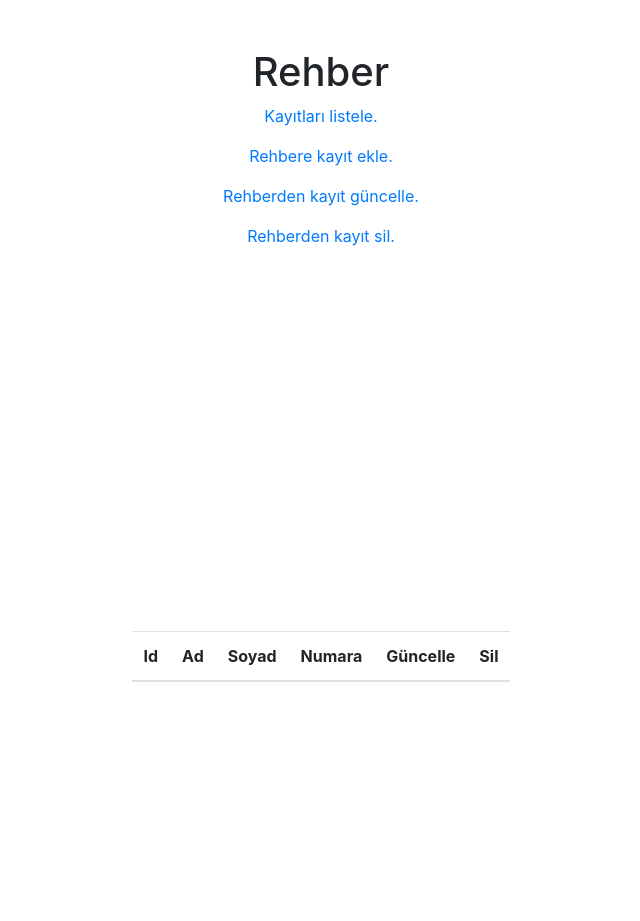
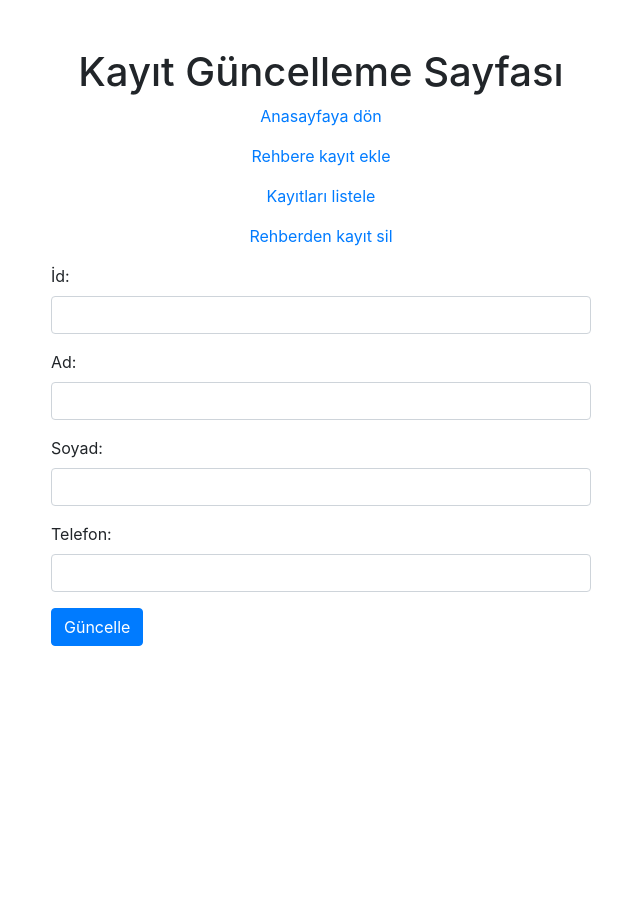
Before and after one commit to kemalhk/rehber-site, a Flask app: page /update in a window 1280 px wide. Shown: the top 921 px of the page, without its empty margins (319-959 px from the left). After the commit the page ends 646 px from the top, so only its background shows below. Run offline with Flask 3, Linux system fonts and the light colour scheme; lists and menus that the app fills with data are empty; parts of the project's set-up code (start-up, migrations or seed data) failed here and were passed over; some libraries are stand-ins or nearby versions.

Commit message:
modallar olusturuldu crud ıslemlerinde hata var onlara bakılıcak

```diff
--- a/app.py
+++ b/app.py
@@ -100,7 +100,29 @@ def list():
     users = Rehber.query.all()
     return render_template('list.html', users=users)
 
-# Kayıt güncelleme sayfası
+""" # Kayıt güncelleme sayfası
+@app.route('/update', methods=['GET', 'POST'])
+def update():
+
+    if request.method == 'POST':
+        id=request.form['id']
+
+        #guncelle = Rehber.query.filter_by(Rehber.id==id).first()
+        #guncelle = Rehber.query.filter_by(id==id).first()
+
+        # Güncellenen kaydı veritabanından al
+        guncelle = Rehber.query.get(id)
+        if guncelle:
+            guncelle.ad=request.form['ad']
+            guncelle.soyad=request.form['soyad']
+            guncelle.numara=request.form['telefon']
+            db.session.commit()
+            return render_template('update.html',mesaj='kayıt başarıyla güncellendi')
+        else:
+            return render_template('update.html', hata_mesaj='Kayıt bulunamadı')
+    return render_template('update.html') """
+
+ # Kayıt güncelleme sayfası
 @app.route('/update', methods=['GET', 'POST'])
 def update():
 
@@ -117,7 +139,7 @@ def update():
             #return render_template('list.html',mesaj='kayıt başarıyla güncellendi')
         else:
             return render_template('list.html', hata_mesaj='Kayıt bulunamadı')
-    return render_template('list.html')
+    return render_template('update.html')
 
 
 # kod olmadan vt oluşmyor sorulucak
--- a/templates/list.html
+++ b/templates/list.html
@@ -34,7 +34,7 @@
     </div>
 </div>
     <div class="table-container">
-        <form method="post" >
+        <form method="post">
         <table class="table">
             <thead>
                 <tr>
@@ -54,8 +54,8 @@
                     <td><input type="text" value="{{ user.ad }}" id="ad" name="ad"class="form-control" ></td>
                     <td><input type="text" value="{{ user.soyad }}" id="soyad" name="soyad" class="form-control"></td>
                     <td><input type="text" value="{{ user.numara }}" id="numara" name="numara" class="form-control"></td>
-                    <td><a href="{{ url_for('update') }}"><button type="submit" value="Guncelle" class="btn btn-info">Güncelle</button></a></td>
-                    <td><a href="{{url_for('deleteNumber')}}"><button type="submit" value="Sil" class="btn btn-danger">Sil</button></a></td>
+                    <td><a href="#" onclick="editUser('{{ user.id }}', '{{ user.ad }}', '{{ user.soyad }}', '{{ user.numara }}')"><button type="button" class="btn btn-info">Güncelle</button></a></td>
+                    <td><a href="#" onclick="deleteUser('{{ user.id }}', '{{ user.ad }}', '{{ user.soyad }}', '{{ user.numara }}')"><button type="button" class="btn btn-danger">Sil</button></a></td>
 
                 </tr>
                 {% endfor %}
@@ -64,49 +64,95 @@
         </form>
     </div>
 
-    <!-- Add Bootstrap JS -->
-    <script src="https://code.jquery.com/jquery-3.5.1.slim.min.js"></script>
-    <script src="https://cdn.jsdelivr.net/npm/@popperjs/core@2.9.3/dist/umd/popper.min.js"></script>
-    <script src="https://stackpath.bootstrapcdn.com/bootstrap/4.5.2/js/bootstrap.min.js"></script>
-</body>
+    <!-- Modal for Editing User Data -->
+    <div class="modal fade" id="editUserModal" tabindex="-1" role="dialog" aria-labelledby="editUserModalLabel" aria-hidden="true">
+        <div class="modal-dialog" role="document">
+            <div class="modal-content">
+                <div class="modal-header">
+                                        <h5 class="modal-title" id="editUserModalLabel">Kullanıcıyı Güncelle</h5>
+                    <button type="button" class="close" data-dismiss="modal" aria-label="Close">
+                        <span aria-hidden="true">&times;</span>
+                    </button>
+                </div>
+                <div class="modal-body">
+                    <form method="post" action="{{ url_for('update') }}">
+                        <input type="hidden" id="editUserId" name="id">
+                        <div class="form-group">
+                            <label for="editUserAd">Id</label>
+                            <input type="text" class="form-control" id="editUserId" name="id" readonly>
+                        </div>
+                        <div class="form-group">
+                            <label for="editUserAd">Ad</label>
+                            <input type="text" class="form-control" id="editUserAd" name="ad">
+                        </div>
+                        <div class="form-group">
+                            <label for="editUserSoyad">Soyad</label>
+                            <input type="text" class="form-control" id="editUserSoyad" name="soyad">
+                        </div>
+                        <div class="form-group">
+                            <label for="editUserNumara">Numara</label>
+                            <input type="text" class="form-control" id="editUserNumara" name="numara">
+                        </div>
+                        <button type="submit" class="btn btn-primary">Güncelle</button>
+                    </form>
+                </div>
+            </div>
+        </div>
+    </div>
 
-<script>
-    function alertid(id){
-        alert(id)
-    }
-</script>
-</html>
+    <!-- Modal for delete User Data -->
+    <div class="modal fade" id="deleteUserModal" tabindex="-1" role="dialog" aria-labelledby="deleteUserModalLabel" aria-hidden="true">
+        <div class="modal-dialog" role="document">
+            <div class="modal-content">
+                <div class="modal-header">
+                                        <h5 class="modal-title" id="deleteUserModalLabel">Kullanıcıyı Sil</h5>
+                    <button type="button" class="close" data-dismiss="modal" aria-label="Close">
+                        <span aria-hidden="true">&times;</span>
+                    </button>
+                </div>
+                <div class="modal-body">
+                    <form method="post" action="{{ url_for('deleteNumber') }}">
+                        <input type="hidden" id="deleteUserId" name="id">
+                        <div class="form-group">
+                            <label for="deleteUserAd">Ad</label>
+                            <input type="text" class="form-control" id="deleteUserAd" name="ad">
+                        </div>
+                        <div class="form-group">
+                            <label for="deleteUserSoyad">Soyad</label>
+                            <input type="text" class="form-control" id="deleteUserSoyad" name="soyad">
+                        </div>
+                        <div class="form-group">
+                            <label for="deleteUserNumara">Numara</label>
+                            <input type="text" class="form-control" id="deleteUserNumara" name="numara">
+                        </div>
+                        <button type="submit" class="btn btn-danger">Sil</button>
+                    </form>
+                </div>
+            </div>
+        </div>
+    </div>
 
 
-
-<!-- <!DOCTYPE html>
-<html>
-<head>
-    <title>Listeleme</title>
-</head>
-<body>
-    <h1>Kayıtlar</h1>
-
-    <p><a href="{{ url_for('rehber') }}">Anasayfaya dön.</a></p>
-    <p><a href="{{ url_for('addNumber') }}">Rehbere kayıt ekle.</a></p>
-    <p><a href="{{ url_for('update') }}">Rehberden kayıt güncelle.</a></p>
-    <p><a href="{{ url_for('deleteNumber') }}">Rehberden kayıt sil.</a></p>
-    <table>
-        <tr>
-          <th>Id</th>
-          <th>Ad</th>
-          <th>Soyad</th>
-          <th>Numara</th>
-        </tr>
-        {% for user in users %}
-          <tr>
-            <td>{{ user.id }}</td>
-            <td>{{ user.ad }}</td>
-            <td>{{ user.soyad }}</td>
-            <td>{{ user.numara }}</td>
-          </tr>
-        {% endfor %}
-      </table>
-
+    <!-- Add Bootstrap and jQuery JS -->
+    <script src="https://code.jquery.com/jquery-3.5.1.slim.min.js"></script>
+    <script src="https://cdn.jsdelivr.net/npm/@popperjs/core@2.0.9/dist/umd/popper.min.js"></script>
+    <script src="https://stackpath.bootstrapcdn.com/bootstrap/4.5.2/js/bootstrap.min.js"></script>
+    <!-- Script for Editing User Data in Modal -->
+    <script>
+        function editUser(id, ad, soyad, numara) {
+            document.getElementById('editUserId').value = id;
+            document.getElementById('editUserAd').value = ad;
+            document.getElementById('editUserSoyad').value = soyad;
+            document.getElementById('editUserNumara').value = numara;
+            $('#editUserModal').modal('show');
+        }
+        function deleteUser(id, ad, soyad, numara) {
+            document.getElementById('deleteUserId').value = id;
+            document.getElementById('deleteUserAd').value = ad;
+            document.getElementById('deleteUserSoyad').value = soyad;
+            document.getElementById('deleteUserNumara').value = numara;
+            $('#deleteUserModal').modal('show');
+        }
+    </script>
 </body>
-</html> -->
+</html>
```
Also changed, not shown: templates/update.html (line endings or trailing spaces).
